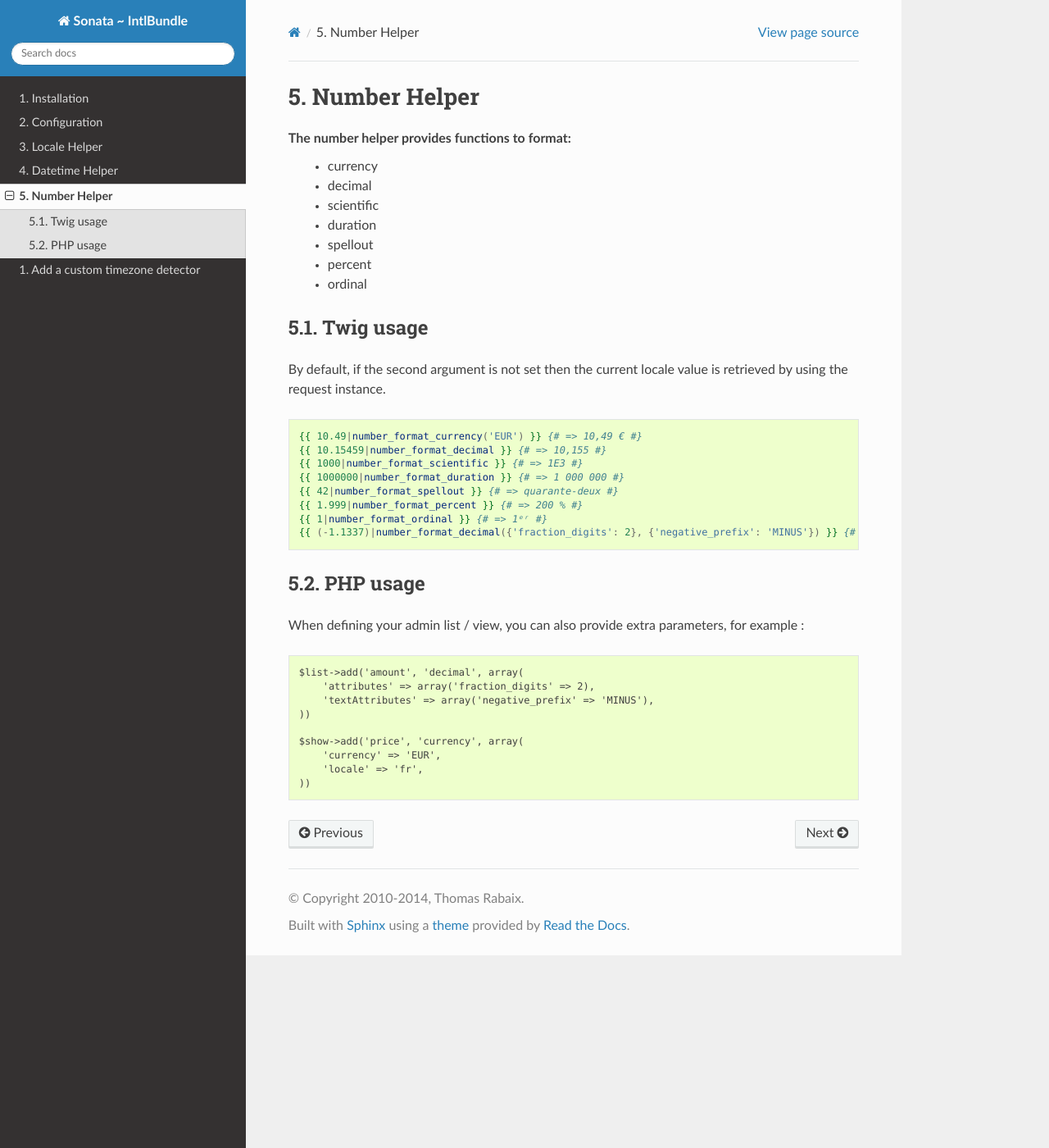
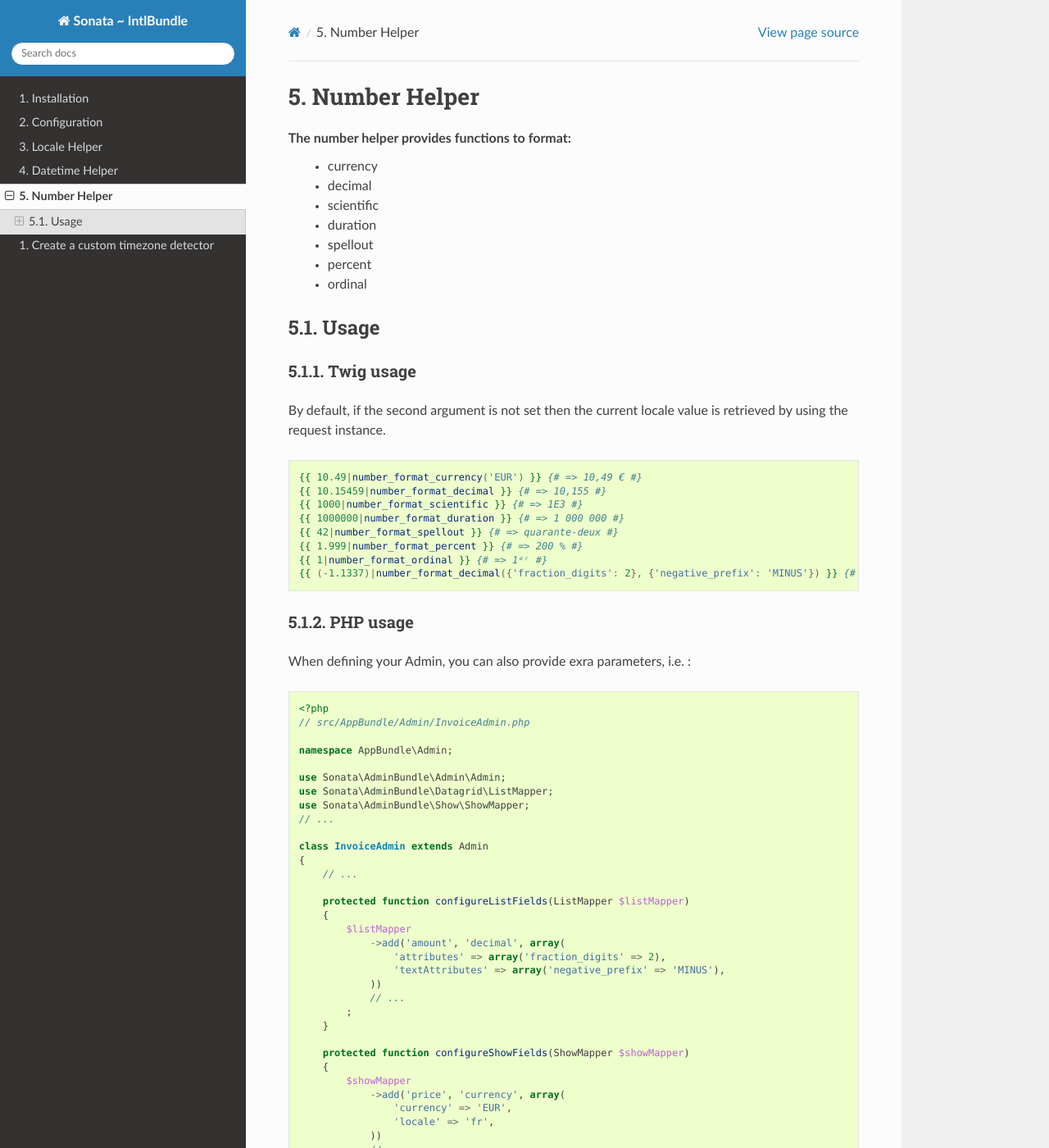
Before and after one commit to sonata-project/SonataIntlBundle, a Sphinx documentation site: the page built from Resources/doc/reference/number.rst, in a window 1280 px wide and 1400 px high. Shown: the whole window at 82% size. Built offline with Sphinx 7.4.7 and the Read the Docs theme 2.0.0, drawn with Linux system fonts in a browser that asks for light colours.

Commit message:
streamline the whole documentation

```diff
--- a/Resources/doc/reference/locale.rst
+++ b/Resources/doc/reference/locale.rst
@@ -13,7 +13,6 @@
 ``sonata.intl.locale_detector`` will be session-based if you're using Symfony < 2.1.x ; request-based otherwise.
 
 You'll need to handle the locale setting however (in request or session, depending on your Symfony version).
-
 
 Twig usage
 ----------
--- a/Resources/doc/reference/number.rst
+++ b/Resources/doc/reference/number.rst
@@ -29,20 +31,48 @@
     {{ 1|number_format_ordinal }} {# => 1ᵉʳ #}
     {{ (-1.1337)|number_format_decimal({'fraction_digits': 2}, {'negative_prefix': 'MINUS'}) }} {# => MINUS1,34 #}
 
+PHP usage
+^^^^^^^^^
 
-PHP usage
----------
-
-When defining your admin list / view, you can also provide extra parameters, for example :
+When defining your Admin, you can also provide exra parameters, i.e. :
 
 .. code-block:: php
 
-    $list->add('amount', 'decimal', array(
-        'attributes' => array('fraction_digits' => 2),
-        'textAttributes' => array('negative_prefix' => 'MINUS'),
-    ))
+    <?php
+    // src/AppBundle/Admin/InvoiceAdmin.php
 
-    $show->add('price', 'currency', array(
-        'currency' => 'EUR',
-        'locale' => 'fr',
-    ))
+    namespace AppBundle\Admin;
+
+    use Sonata\AdminBundle\Admin\Admin;
+    use Sonata\AdminBundle\Datagrid\ListMapper;
+    use Sonata\AdminBundle\Show\ShowMapper;
+    // ...
+
+    class InvoiceAdmin extends Admin
+    {
+        // ...
+
+        protected function configureListFields(ListMapper $listMapper)
+        {
+            $listMapper
+                ->add('amount', 'decimal', array(
+                    'attributes' => array('fraction_digits' => 2),
+                    'textAttributes' => array('negative_prefix' => 'MINUS'),
+                ))
+                // ...
+            ;
+        }
+
+        protected function configureShowFields(ShowMapper $showMapper)
+        {
+            $showMapper
+                ->add('price', 'currency', array(
+                    'currency' => 'EUR',
+                    'locale' => 'fr',
+                ))
+                // ...
+            ;
+        }
+
+        // ...
+    }
```
Also changed, not shown: other parts of Resources/doc/reference/number.rst (+3 -1 lines), Resources/doc/cookbooks/create_custom_timezone_detector.rst (+36 -23 lines), Resources/doc/reference/configuration.rst (+38 -24 lines), Resources/doc/reference/datetime.rst (+38 -15 lines), Resources/doc/reference/installation.rst (+21 -13 lines).
